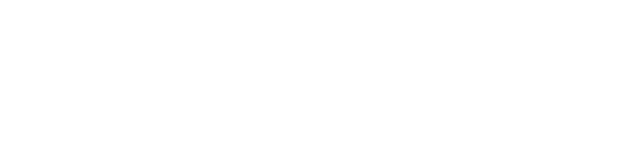
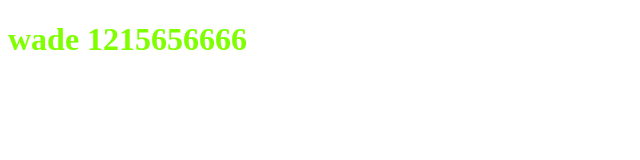
Before and after one commit to wade460/0429, a plain HTML site: page index.html in a window 1280 px wide. Shown: the whole page, without its empty margins (0-640 px from the left). Drawn offline with Linux system fonts and the light colour scheme.

Commit message:
新增h1

```diff
--- a/all.css
+++ b/all.css
@@ -1,3 +1,6 @@
 body{
     color: blue;
 }
+h1{
+    color: chartreuse;
+}
--- a/index.html
+++ b/index.html
@@ -7,6 +7,6 @@
     <link rel="stylesheet" href="all.css">
 </head>
 <body>
-
+    <h1>wade 1215656666    </h1>
 </body>
 </html>
```
